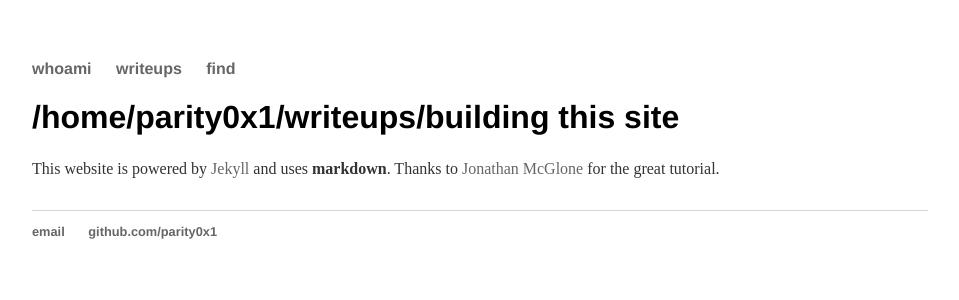
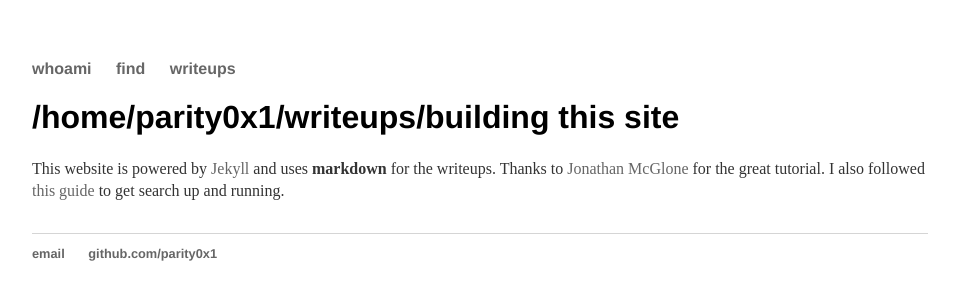
Before and after one commit to parity0x1/parity0x1.github.io, a Jekyll site: the page built from _posts/2021-01-01-building-this-site.md, in a window 1280 px wide. Shown: the top 300 px of the page, without its empty margins (160-1119 px from the left). Built offline with Jekyll 4.4.1, drawn with Linux system fonts in a browser that asks for light colours.

Commit message:
Reorder priary nav

```diff
--- a/_layouts/default.html
+++ b/_layouts/default.html
@@ -9,8 +9,8 @@
 			<nav>
 	    		<ul>
 	        		<li><a href="/">whoami</a></li>
+                    <li><a href="/find">find</a></li>
                     <li><a href="/writeups">writeups</a></li>
-                    <li><a href="/find">find</a></li>
 	    		</ul>
 			</nav>
 			<div class="container">
--- a/_posts/2021-01-01-building-this-site.md
+++ b/_posts/2021-01-01-building-this-site.md
@@ -4,4 +4,4 @@ title: "Building this site"
 date: 2021-01-01
 ---
 
-This website is powered by [Jekyll](http://jekyllrb.com) and uses **markdown**. Thanks to [Jonathan McGlone](http://jmcglone.com/guides/github-pages/) for the great tutorial.
+This website is powered by [Jekyll](http://jekyllrb.com) and uses **markdown** for the writeups. Thanks to [Jonathan McGlone](http://jmcglone.com/guides/github-pages/) for the great tutorial. I also followed [this guide](https://blog.webjeda.com/instant-jekyll-search/) to get search up and running.
```
